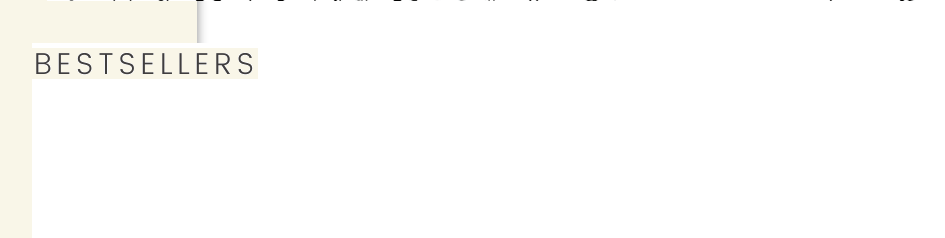
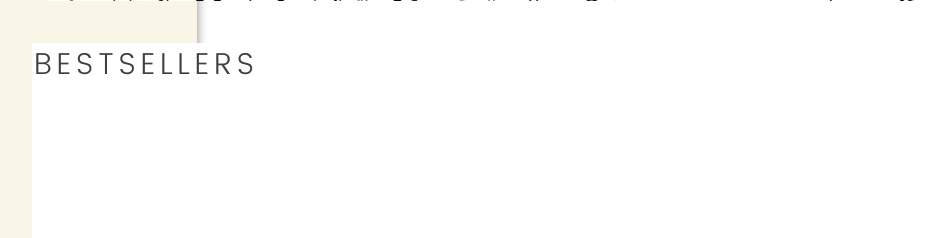
Before and after one commit to ikolokotronis/Web-Store-App, a Django app: page / in a window 1280 px wide; the page is wider, and only the part inside the window is pictured. Shown: the part 621-859 px from the top of that part, without its empty margins (78-1023 px from the left). Run offline with Django 4.2, Linux system fonts and the light colour scheme; data that the repository does not hold is empty.

Commit message:
Html bugfix

```diff
--- a/web_store_app/main/templates/main/base.html
+++ b/web_store_app/main/templates/main/base.html
@@ -63,7 +63,7 @@
 {%block content%}
         <div class="ads"><img width="880px" src="{% static 'main/img/adsgif5.gif'%}"></a></div><br><br>
         <div class="bestSellers">
-            <span style="position: absolute; left: 0px"><img src="{% static 'main/img/newproducts.png'%}"></span>
+            <span style="position: absolute; left: 0px"><img src="{% static 'main/img/bestsellers2.png'%}"></span>
             {%for product in bestsellers%}
             <div class="bestSellerBox">
                 <a href="product/{{product.id}}/">
@@ -75,7 +75,7 @@
             {%endfor%}
         </div>
         <div class="newProducts">
-            <span style="position: absolute; left: 0px"><img src="{% static 'main/img/bestsellers.png'%}"></span>
+            <span style="position: absolute; left: 0px"><img src="{% static 'main/img/newproducts2.png'%}"></span>
             {%for product in added_recently%}
             <div class="newProductBox">
                 <a href="product/{{product.id}}/">
```
Also changed, not shown: web_store_app/main/static/main/img/bestsellers2.png (added), web_store_app/main/static/main/img/newproducts.png (deleted), web_store_app/main/static/main/img/newproducts2.png (renamed from web_store_app/main/static/main/img/bestsellers.png).
